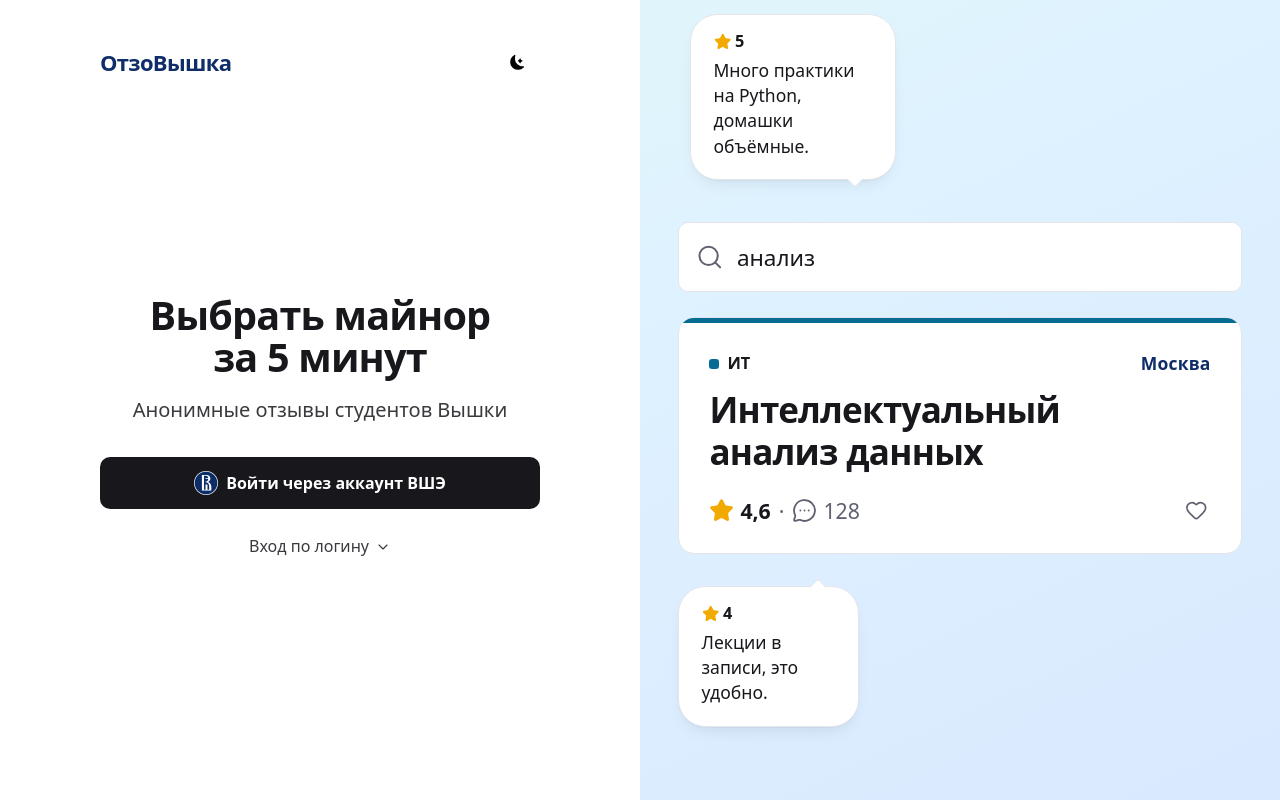
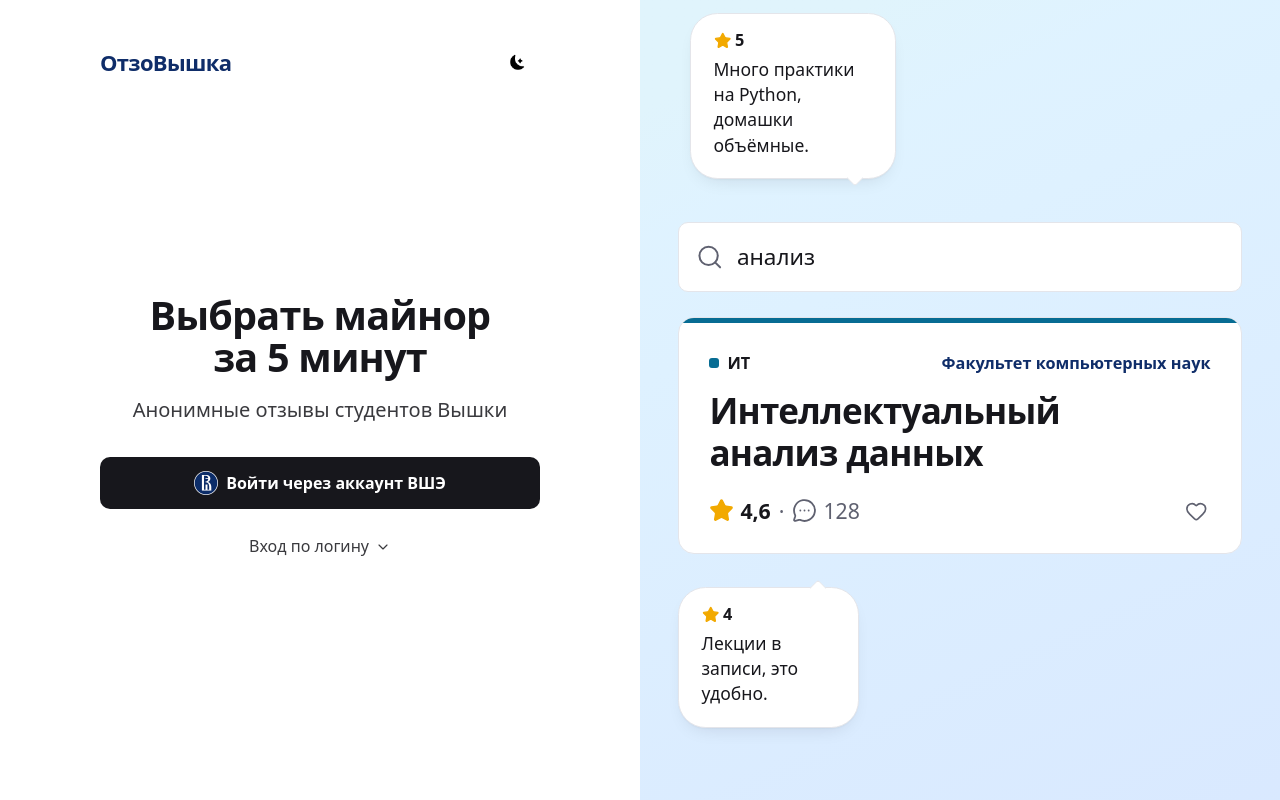
Before and after one commit to fedyanewlife/hse-reviews, a React (Vite) app in the folder web/: page / in a window 1280 px wide. Built offline with nearby package versions, Linux system fonts and the light colour scheme; a web font is replaced by a local one.

Commit message:
fix(web): change city names on a faculty

```diff
--- a/web/src/features/auth/showcase/LoginShowcase.module.css
+++ b/web/src/features/auth/showcase/LoginShowcase.module.css
@@ -219,18 +219,22 @@
   display: flex;
   grid-column: 1 / -1;
   justify-content: space-between;
-  align-items: center;
+  align-items: flex-start;
   gap: 12px;
   margin-bottom: calc(-6px * var(--showcase-scale));
 }
 
 .cardMark > :first-child {
+  flex-shrink: 0;
   font-size: calc(13px * var(--showcase-scale));
 }
 
-.cardCity {
-  font: 700 calc(14px * var(--showcase-scale)) / 1 var(--font-body);
-  letter-spacing: 0.01em;
+.cardFaculty {
+  min-width: 0;
+  max-width: 75%;
+  font: 600 calc(13px * var(--showcase-scale)) / 1.35 var(--font-body);
+  text-align: right;
+  overflow-wrap: anywhere;
   color: var(--logo);
 }
 
--- a/web/src/features/auth/showcase/LoginShowcase.tsx
+++ b/web/src/features/auth/showcase/LoginShowcase.tsx
@@ -146,7 +146,7 @@ function MinorCard({
       <div className={styles.cardBody}>
         <span className={styles.cardMark}>
           <DirectionMark direction={card.direction} size="s" />
-          <span className={styles.cardCity}>{card.city ?? 'Москва'}</span>
+          <span className={styles.cardFaculty}>{card.faculty}</span>
         </span>
         <p
           className={cx(
--- a/web/src/features/auth/showcase/showcaseData.ts
+++ b/web/src/features/auth/showcase/showcaseData.ts
@@ -20,7 +20,8 @@ export type ShowcaseCard = {
   query: string;
   direction: Direction;
   title: string;
-  city?: string;
+  /** Факультет, школа или институт, который ведёт майнор. */
+  faculty: string;
   rating: number;
   reviewCount: number;
   reviews: ReadonlyArray<{ rating: number; text: string }>;
@@ -32,6 +33,7 @@ export const SHOWCASE_CARDS: readonly ShowcaseCard[] = [
     query: 'анализ',
     direction: 'it',
     title: 'Интеллектуальный анализ данных',
+    faculty: 'Факультет компьютерных наук',
     rating: 4.6,
     reviewCount: 128,
     reviews: [
@@ -49,6 +51,7 @@ export const SHOWCASE_CARDS: readonly ShowcaseCard[] = [
     query: 'менеджмент',
     direction: 'biz',
     title: 'Менеджмент',
+    faculty: 'Высшая школа бизнеса',
     rating: 4.3,
     reviewCount: 96,
     reviews: [
@@ -66,6 +69,7 @@ export const SHOWCASE_CARDS: readonly ShowcaseCard[] = [
     query: 'право',
     direction: 'soc',
     title: 'Право для всех',
+    faculty: 'Факультет права',
     rating: 4.5,
     reviewCount: 54,
     reviews: [
@@ -82,6 +86,7 @@ export const SHOWCASE_CARDS: readonly ShowcaseCard[] = [
     query: 'литература',
     direction: 'cult',
     title: 'Литература сегодня: что читать и как писать',
+    faculty: 'Факультет гуманитарных наук',
     rating: 4.7,
     reviewCount: 67,
     reviews: [
@@ -99,6 +104,7 @@ export const SHOWCASE_CARDS: readonly ShowcaseCard[] = [
     query: 'преподавание',
     direction: 'edu',
     title: 'Мастерство преподавания в цифровую эпоху',
+    faculty: 'Институт образования',
     rating: 4.4,
     reviewCount: 31,
     reviews: [
```
